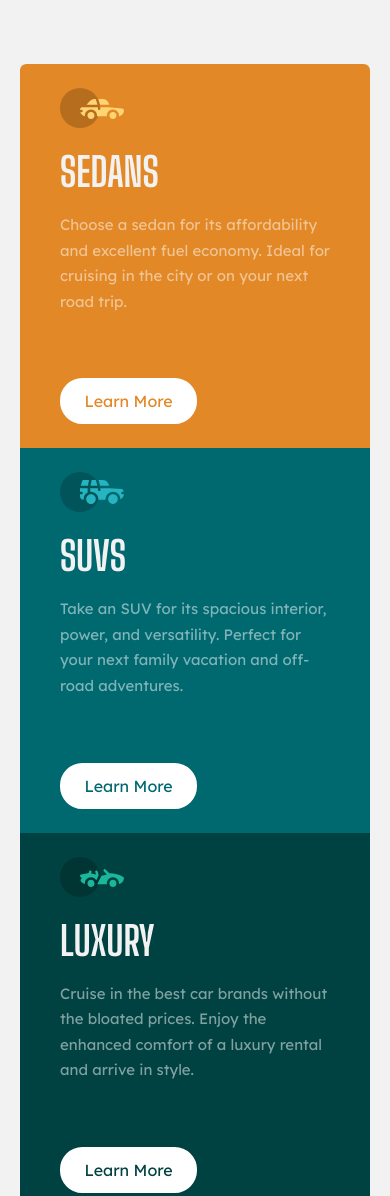
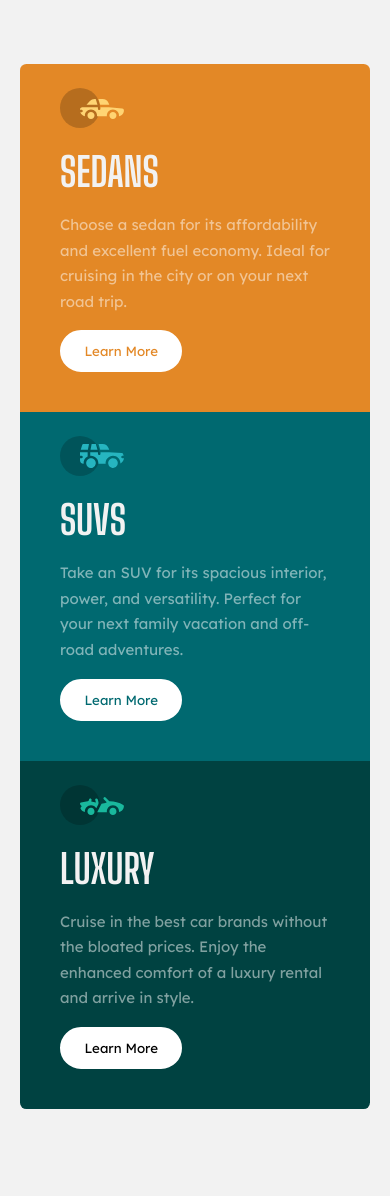
Before and after one commit to Levy-Jr/3-Column-Grid-Component, a plain HTML site: page index.html in a window 390 px wide. Shown: the top 1196 px of the page. After the commit the page ends 1173 px from the top, so only its background shows below. Drawn offline with Linux system fonts and the light colour scheme.

Commit message:
some padding, margin and semantic html fix

```diff
--- a/index.html
+++ b/index.html
@@ -31,7 +31,7 @@
         Choose a sedan for its affordability and excellent fuel economy. Ideal for cruising in the city
         or on your next road trip.
       </p>
-      <div class="button">Learn More</div>
+      <button class="button">Learn More</button>
     </article>
 
     <article class="dark-cyan--bg">
@@ -41,7 +41,7 @@
         Take an SUV for its spacious interior, power, and versatility. Perfect for your next family vacation
         and off-road adventures.
       </p>
-      <div class="button">Learn More</div>
+      <button class="button">Learn More</button>
     </article>
 
     <article class="very-dark-cyan--bg">
@@ -51,13 +51,13 @@
         Cruise in the best car brands without the bloated prices. Enjoy the enhanced comfort of a luxury
         rental and arrive in style.
       </p>
-      <div class="button">Learn More</div>
+      <button class="button">Learn More</button>
     </article>
   </main>
 
-  <div class="attribution">
+  <footer class="attribution">
     Challenge by <a href="https://www.frontendmentor.io?ref=challenge" target="_blank">Frontend Mentor</a>.
-    Coded by <a href="#">Levy Junior</a>.
-  </div>
+    Coded by <a href="https://github.com/Levy-Jr" target="_blank">Levy Junior</a>.
+  </footer>
 </body>
 </html>
--- a/style.css
+++ b/style.css
@@ -29,11 +29,13 @@ body{
 .container{
   display: grid;
   grid-template-columns: repeat(3, 1fr);
-  width: min(95%, 50rem);
+  width: min(95%, 60rem);
+  border-radius: .4rem;
+  overflow: hidden;
 }
 
 article{
-  padding: 2rem;
+  padding: 5rem 3.25rem;
 }
 
 article h1{
@@ -92,26 +94,23 @@ article p{
   color: #fff;
 }
 
-@media screen and (max-width: 768px){
+@media screen and (max-width: 48em){
   body{
     padding: 4rem 0rem;
   }
+
   .container{
     grid-template-columns: 1fr;
     max-width: 350px;
-    border-radius: .4rem;
   }
 
   article{
     padding: 1.5rem 2.5rem;
   }
 
-  .orange-bg{
-    border-radius: .4rem .4rem 0rem 0rem;
-  }
-
-  .very-dark-cyan--bg{
-    border-radius: 0rem 0rem .4rem .4rem;
+  .button{
+    margin-top: 0rem;
+    margin-block: 1rem;
   }
 
   .attribution{
```
